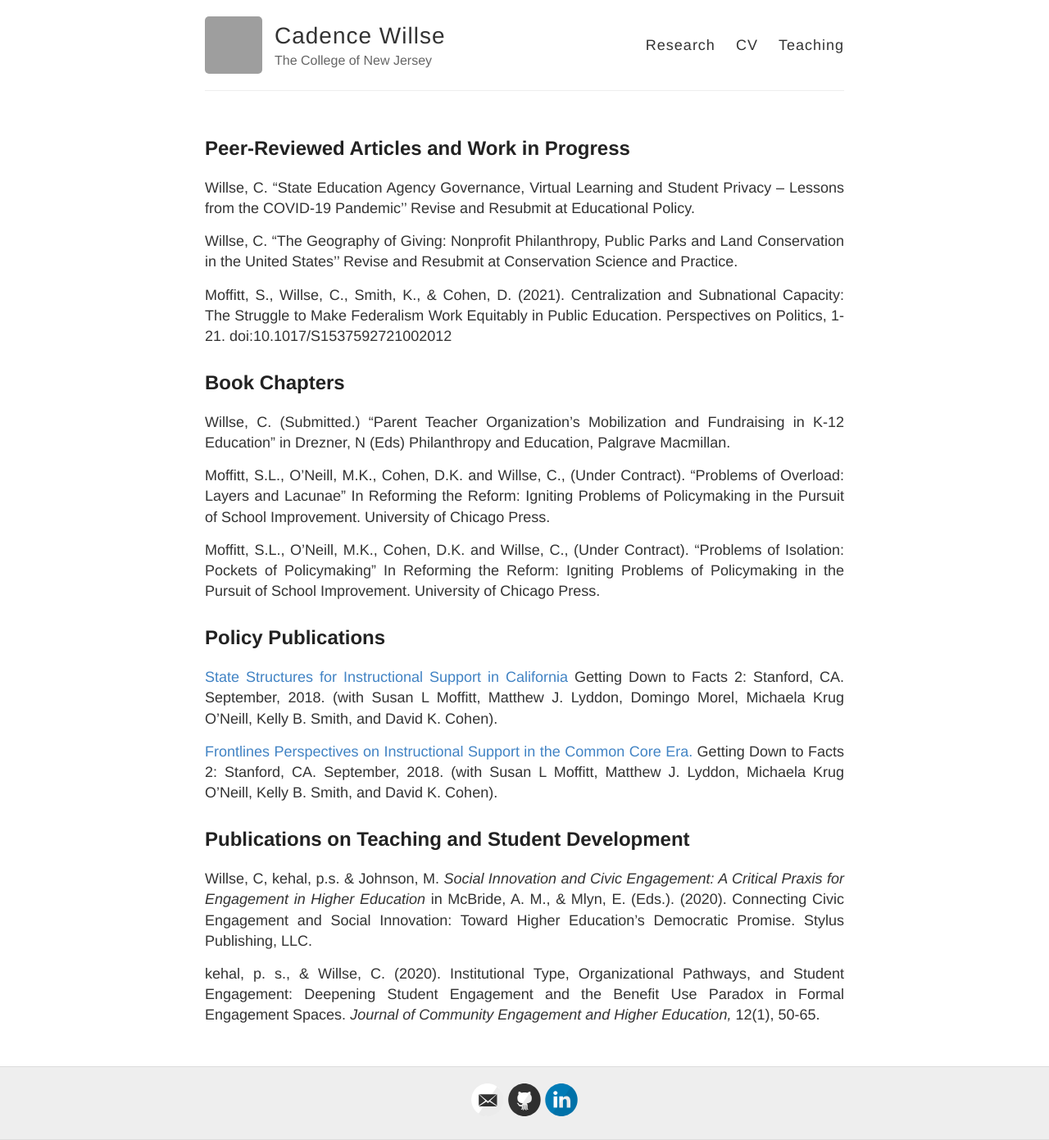
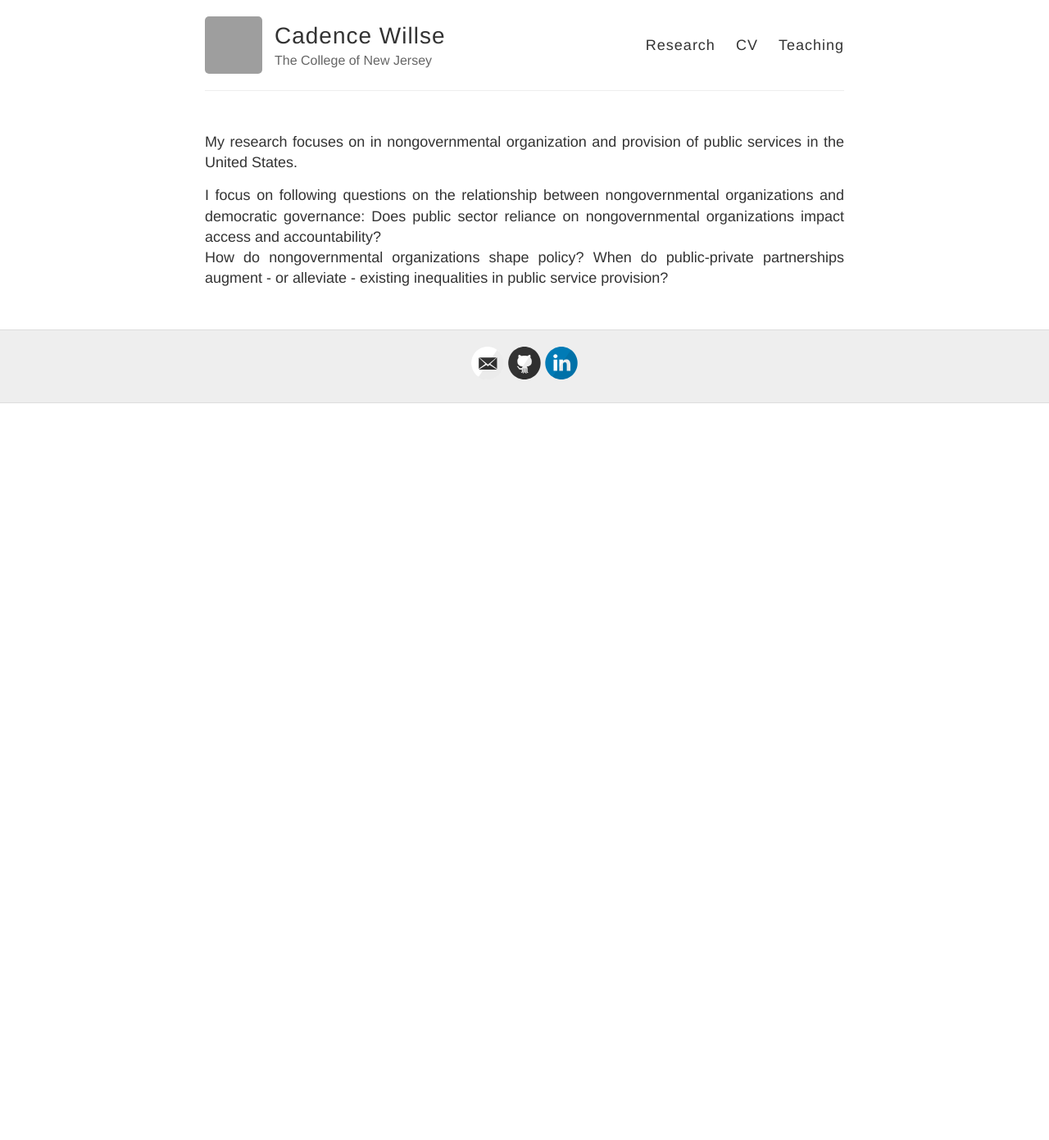
Before and after one commit to cadencewillse/cadencewillse.github.io, a Jekyll site: the page built from research.md, in a window 1280 px wide. Shown: the whole page at 82% size. Built offline with Jekyll 4.4.1, drawn with Linux system fonts in a browser that asks for light colours; after the commit the page ends 900 px from its top, so only the background shows below that; grey boxes are pictures that could not be loaded.

Commit message:
Update research.md

```diff
--- a/research.md
+++ b/research.md
@@ -3,32 +3,10 @@ layout: default
 title: Research
 permalink: /research/
 ---
-## Peer-Reviewed Articles and Work in Progress
 
-Willse, C. "State Education Agency Governance, Virtual Learning and Student Privacy – Lessons 	from the COVID-19 Pandemic'' Revise and Resubmit at Educational Policy.
+My research focuses on in nongovernmental organization and provision of public services in the United States.
 
-Willse, C. "The Geography of Giving: Nonprofit Philanthropy, Public Parks and Land Conservation in the United States'' Revise and Resubmit at Conservation Science and Practice.
-
-Moffitt, S., Willse, C., Smith, K., & Cohen, D. (2021). Centralization and Subnational Capacity: The Struggle to Make Federalism Work Equitably in Public Education. Perspectives on Politics, 1-21. doi:10.1017/S1537592721002012
-
-
-## Book Chapters
-
-Willse, C. (Submitted.) "Parent Teacher Organization’s Mobilization and Fundraising in K-12 Education" in Drezner, N (Eds) Philanthropy and Education, Palgrave Macmillan.
-
-Moffitt, S.L.,  O'Neill, M.K., Cohen, D.K. and Willse, C., (Under Contract). "Problems of Overload: Layers and Lacunae" In  Reforming the Reform: Igniting Problems of Policymaking in the Pursuit of School Improvement. University of Chicago Press.
-
-Moffitt, S.L.,  O'Neill, M.K., Cohen, D.K. and Willse, C., (Under Contract). "Problems of Isolation: Pockets of Policymaking" In  Reforming the Reform: Igniting Problems of Policymaking in the Pursuit of School Improvement. University of Chicago Press.
-
-
-## Policy Publications
-
-[State Structures for Instructional Support in California](http://www.gettingdowntofacts.com/publications/state-structures-instructional-support-california) Getting Down to Facts 2: Stanford, CA. September, 2018. (with Susan L Moffitt, Matthew J. Lyddon, Domingo Morel, Michaela Krug O’Neill, Kelly B. Smith, and David K. Cohen).
-
-[Frontlines Perspectives on Instructional Support in the Common Core Era.](http://www.gettingdowntofacts.com/publications/frontlines-perspectives-instructional-support-common-core-era) Getting Down to Facts 2: Stanford, CA. September, 2018. (with Susan L Moffitt, Matthew J. Lyddon, Michaela Krug O’Neill, Kelly B. Smith, and David K. Cohen).
-
-## Publications on Teaching and Student Development
-
-Willse, C, kehal, p.s. & Johnson, M. *Social Innovation and Civic Engagement: A Critical Praxis for Engagement in Higher Education* in McBride, A. M., & Mlyn, E. (Eds.). (2020). Connecting Civic Engagement and Social Innovation: Toward Higher Education's Democratic Promise. Stylus Publishing, LLC.
-
-kehal, p. s., & Willse, C. (2020). Institutional Type, Organizational Pathways, and Student Engagement: Deepening Student Engagement and the Benefit Use Paradox in Formal Engagement Spaces. *Journal of Community Engagement and Higher Education,* 12(1), 50-65.
+I focus on following questions on the relationship between nongovernmental organizations and democratic governance:
+ Does public sector reliance on nongovernmental organizations impact access and accountability?
+ How do nongovernmental organizations shape policy?
+ When do public-private partnerships augment - or alleviate - existing inequalities in public service provision?
```
